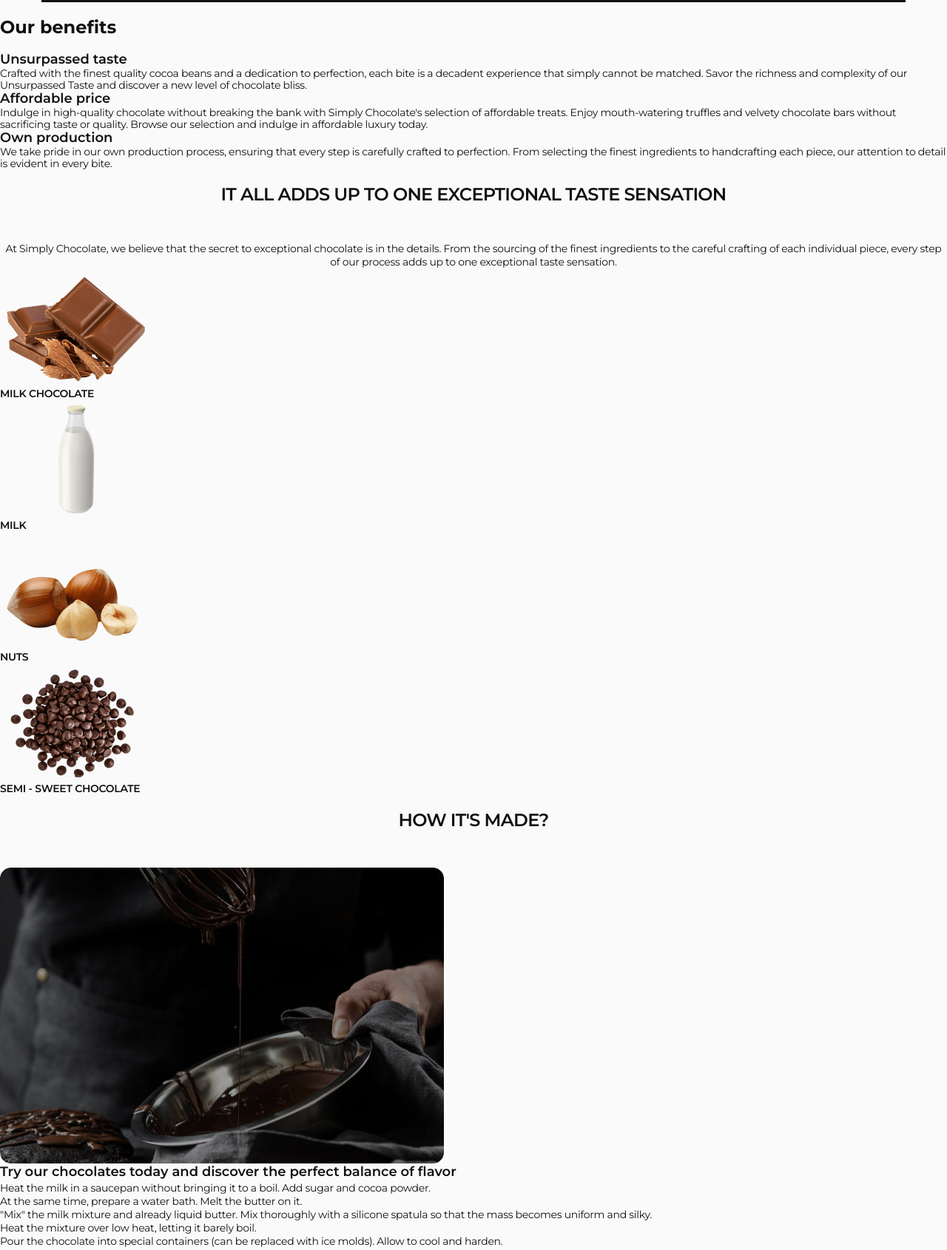
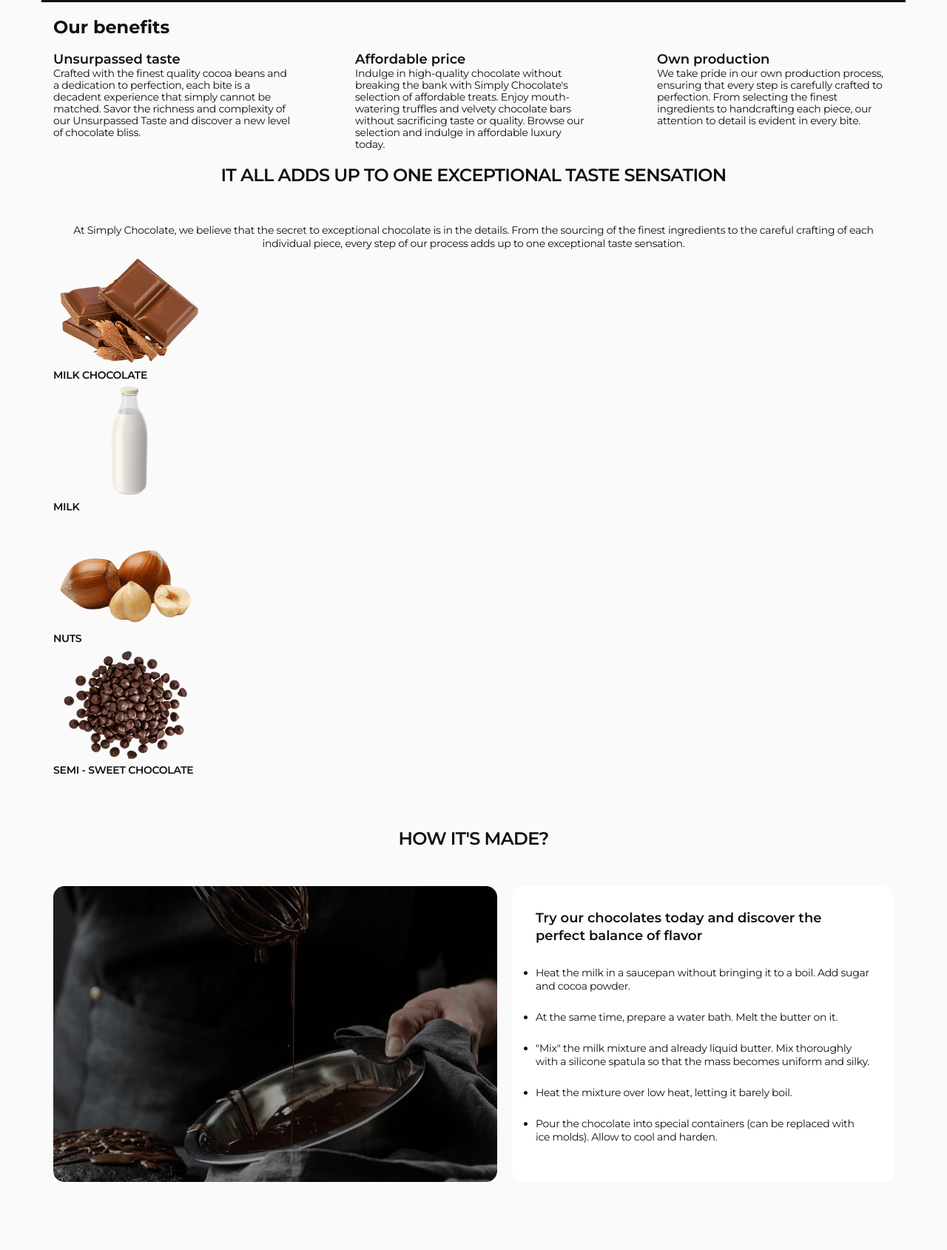
Before and after one commit to Nika1599/Simply-chocolate, a plain HTML site: page index.html in a window 1280 px wide. Shown: the part 700-2390 px from the top of the page at 74% size. Drawn offline with nearby package versions, Linux system fonts and the light colour scheme.

Commit message:
how's made section flex

```diff
--- a/css/styles.css
+++ b/css/styles.css
@@ -43,6 +43,18 @@ body {
   margin-left: auto;
 }
 
+/* .visually-hidden {
+  position: absolute;
+  width: 1px;
+  height: 1px;
+  margin: -1px;
+  border: 0;
+  padding: 0;
+  white-space: nowrap;
+  clip-path: inset(100%);
+  clip: rect(0 0 0 0);
+  overflow: hidden;
+} */
 .section-title {
   font-size: 24px;
   font-weight: 600;
@@ -166,6 +178,15 @@ body {
   /* color: #fff; */
 }
 
+.benefits-list {
+  display: flex;
+  column-gap: 88px;
+}
+
+.benefits-list-item {
+  width: calc((100% - 2 * 88px) / 3);
+}
+
 .benefits-list-text {
   font-weight: 400;
   font-size: 14px;
@@ -175,7 +196,19 @@ body {
 /* ===== Benefit Section styles =====*/
 
 /*===== Ingridients Section styles =====  */
-.ingridients-section-title {
+
+.ingredients-list {
+  display: flex;
+  flex-wrap: wrap;
+  column-gap: 19px;
+}
+
+.ingredients-list-item {
+  width: calc((100% - 57px) / 4);
+}
+
+.ingredients-list-img {
+  margin-bottom: 36px;
 }
 
 .ingridients-description {
@@ -198,19 +231,45 @@ body {
 /*===== Ingridients Section styles =====  */
 
 /* =========== How Made Section styles =========== */
+
+.how-made {
+  padding-top: 50px;
+  padding-bottom: 50px;
+}
+
 .how-made-title {
   font-weight: 600;
   font-size: 18px;
   line-height: 1.33333;
   color: #111;
+  margin-bottom: 28px;
 }
 
+.how-made-list {
+  list-style: disc;
+}
 .how-made-list-item {
   font-weight: 400;
   font-size: 14px;
   line-height: 1.29;
   letter-spacing: -0.02em;
   color: #111;
+}
+
+.how-made-list-item:not(:last-child) {
+  margin-bottom: 24px;
+}
+
+.how-made-content-wrapper {
+  display: flex;
+  column-gap: 20px;
+}
+
+.how-made-text-wrapper {
+  flex-grow: 1;
+  padding: 32px;
+  border-radius: 15px;
+  background: #fff;
 }
 /* =========== How Made Section styles =========== */
 
--- a/index.html
+++ b/index.html
@@ -54,15 +54,16 @@
         </div>
       </section>
       <section class="benefits" id="benefits">
-        <h2>Our benefits</h2>
+        <div class="container">
+          <h2 class="visually-hidden">Our benefits</h2>
           <ul class="benefits-list">
             <li class="benefits-list-item">
               <h3 class="benefits-list-title">Unsurpassed taste</h3>
               <p class="benefits-list-text">
                 Crafted with the finest quality cocoa beans and a dedication to
-              perfection, each bite is a decadent experience that simply cannot
-              be matched. Savor the richness and complexity of our Unsurpassed
-              Taste and discover a new level of chocolate bliss.
+                perfection, each bite is a decadent experience that simply
+                cannot be matched. Savor the richness and complexity of our
+                Unsurpassed Taste and discover a new level of chocolate bliss.
               </p>
             </li>
             <li class="benefits-list-item">
@@ -71,22 +72,25 @@
                 Indulge in high-quality chocolate without breaking the bank with
                 Simply Chocolate's selection of affordable treats. Enjoy
                 mouth-watering truffles and velvety chocolate bars without
-              sacrificing taste or quality. Browse our selection and indulge in
-              affordable luxury today.
+                sacrificing taste or quality. Browse our selection and indulge
+                in affordable luxury today.
               </p>
             </li>
             <li class="benefits-list-item">
               <h3 class="benefits-list-title">Own production</h3>
               <p class="benefits-list-text">
                 We take pride in our own production process, ensuring that every
-              step is carefully crafted to perfection. From selecting the finest
-              ingredients to handcrafting each piece, our attention to detail is
-              evident in every bite.
+                step is carefully crafted to perfection. From selecting the
+                finest ingredients to handcrafting each piece, our attention to
+                detail is evident in every bite.
               </p>
             </li>
           </ul>
+        </div>
       </section>
+      <!-- Ingridients section -->
       <section class="ingridients">
+        <div class="container">
           <h2 class="section-title ingridients-section-title">
             IT ALL ADDS UP TO ONE EXCEPTIONAL TASTE SENSATION
           </h2>
@@ -138,38 +142,48 @@
               <h3 class="ingridients-list-title">sEMI - SWEET CHOCOLATE</h3>
             </li>
           </ul>
+        </div>
       </section>
+      <!-- ===== How's made section ===== -->
       <section class="how-made" id="how-made">
+        <div class="container">
           <h2 class="section-title">How it's made?</h2>
+          <div class="how-made-content-wrapper">
             <img
               class="how-made-img"
               src="./img/products/making-chocolate.jpg"
               width="600"
               height="400"
             />
+            <div class="how-made-text-wrapper">
               <h3 class="how-made-title">
-          Try our chocolates today and discover the perfect balance of flavor
+                Try our chocolates today and discover the perfect balance of
+                flavor
               </h3>
               <ul class="how-made-list">
                 <li class="how-made-list-item">
-            Heat the milk in a saucepan without bringing it to a boil. Add sugar
-            and cocoa powder.
+                  Heat the milk in a saucepan without bringing it to a boil. Add
+                  sugar and cocoa powder.
                 </li>
                 <li class="how-made-list-item">
                   At the same time, prepare a water bath. Melt the butter on it.
                 </li>
                 <li class="how-made-list-item">
-            "Mix" the milk mixture and already liquid butter. Mix thoroughly
-            with a silicone spatula so that the mass becomes uniform and silky.
+                  "Mix" the milk mixture and already liquid butter. Mix
+                  thoroughly with a silicone spatula so that the mass becomes
+                  uniform and silky.
                 </li>
                 <li class="how-made-list-item">
                   Heat the mixture over low heat, letting it barely boil.
                 </li>
                 <li class="how-made-list-item">
-            Pour the chocolate into special containers (can be replaced with ice
-            molds). Allow to cool and harden.
+                  Pour the chocolate into special containers (can be replaced
+                  with ice molds). Allow to cool and harden.
                 </li>
               </ul>
+            </div>
+          </div>
+        </div>
       </section>
       <!-- ===== Reviews section ===== -->
       <section class="reviews" id="reviews">
@@ -222,7 +236,10 @@
       <!-- ===== Reviews section ===== -->
     </main>
     <footer class="page-footer">
-      <h2 class="page-footer-title">Chocolate is delicious cure for bad day</h2>
+      <div class="container">
+        <h2 class="page-footer-title">
+          Chocolate is delicious cure for bad day
+        </h2>
         <address class="contact-block">
           <p class="contact-text">Contact us</p>
           <ul class="contact-list">
@@ -257,6 +274,7 @@
             </li>
           </ul>
         </nav>
+      </div>
     </footer>
   </body>
 </html>
```
Lines whose indentation alone changed are shown as unchanged.
